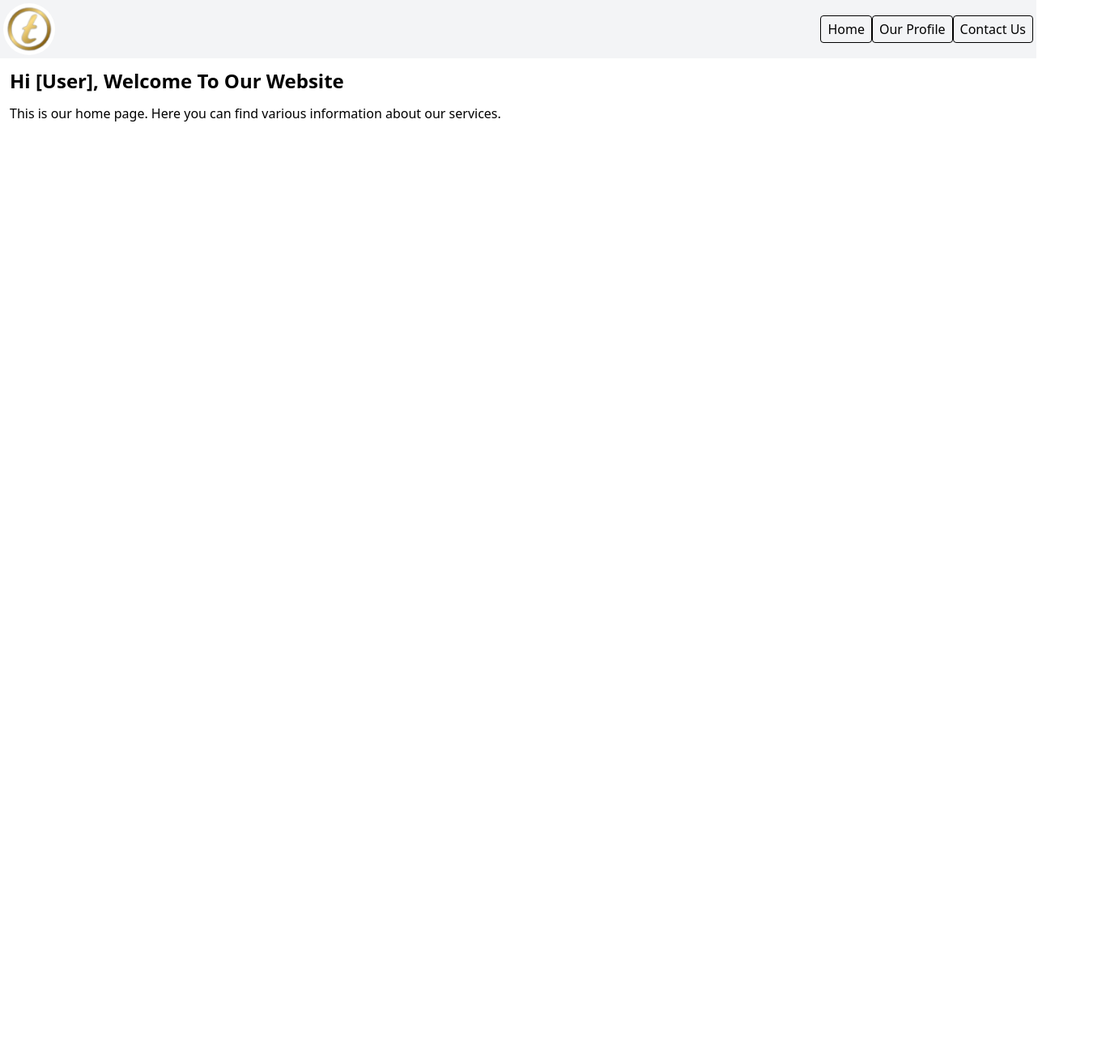
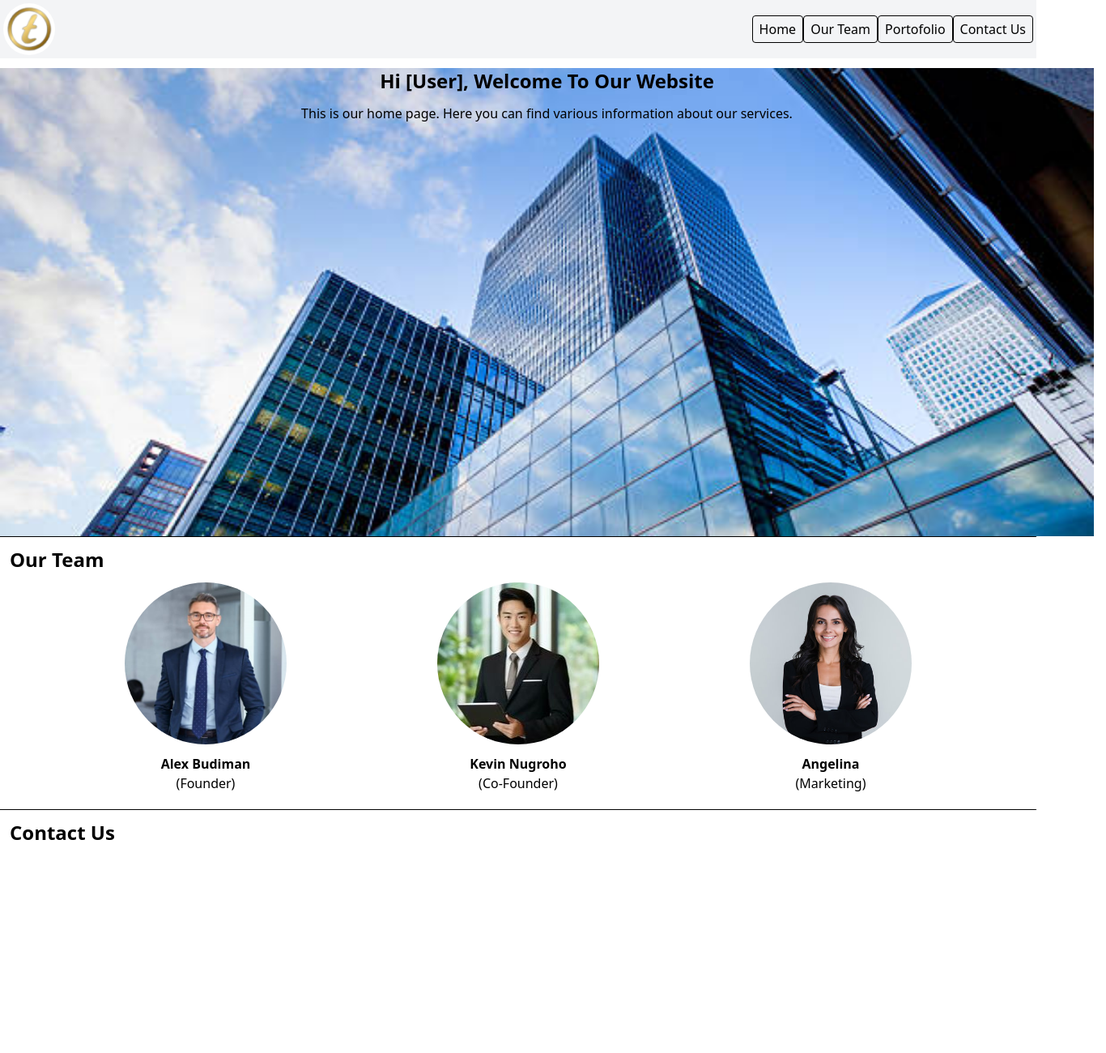
Before and after one commit to Revou-Coding-Camp/codingcamp-14-jul-25-Athaillahrafi, a plain HTML site: page index.html in a window 1280 px wide. Shown: the top 1300 px of the page at 81% size, 1366 px wide, since content can reach past the window. Before the commit the page ends 800 px from the top, so only its background shows below. Drawn offline with nearby package versions, Linux system fonts and the light colour scheme.

Commit message:
Our Team Page

```diff
--- a/index.html
+++ b/index.html
@@ -29,7 +29,8 @@
          <nav class="flex">
 
             <a class="border rounded-[4px] py-[4px] px-[8px] text-decoration none" href="#home-page">Home</a>
-            <a class="border rounded-[4px] py-[4px] px-[8px] text-decoration none" href="#profile-page">Our Profile</a>
+            <a class="border rounded-[4px] py-[4px] px-[8px] text-decoration none" href="#team-page">Our Team</a>
+            <a class="border rounded-[4px] py-[4px] px-[8px] text-decoration none" href="https://www.instagram.com/travelinkwisatasurabaya?igsh=cDVhNm5sYTBhaTF6"><button>Portofolio</button></a>
             <a class="border rounded-[4px] py-[4px] px-[8px] text-decoration none" href="#contact-page">Contact Us</a>
 
          </nav>
@@ -42,22 +43,48 @@
         <!-- Home Content -->
          <section id="home-page">
 
-            <h1 class="text-2xl font-bold my-[12px] mx-[12px]">Hi <span id="welcome-user">[User]</span>, Welcome To Our Website</h1>
-            <p class="my-[12px] mx-[12px]">This is our home page. Here you can find various information about our services.</p>
+            <div class="h-[578px] w-[1351px] bg-[url('images/building.jpg')] bg-cover bg-center">
+
+            <h1 class="text-2xl text-center font-bold my-[12px] mx-[12px]">Hi <span id="welcome-user">[User]</span>, Welcome To Our Website</h1>
+            <p class="my-[12px] mx-[12px] text-center">This is our home page. Here you can find various information about our services.</p>
+
+            </div>
 
          </section>
 
-         <!-- Profile Content -->
-         <section id="profile-page">
+         <hr/>
 
+         <!-- Team Content -->
+         <section id="team-page">
 
+            <h2 class="text-2xl font-bold my-[12px] mx-[12px]">Our Team</h2>
+
+            <!-- Foto Team -->
+             <div class="flex justify-evenly">
+
+                <div class=" h-50 w-50 bg-[url('images/founder.jpg')] mx-8 rounded-full bg-center bg-cover"></div>
+                <div class=" h-50 w-50 bg-[url('images/cofounder.jpg')] mx-8 rounded-full bg-center bg-cover"></div>
+                <div class=" h-50 w-50 bg-[url('images/marketing.png')] mx-8 rounded-full bg-center bg-center bg-cover"></div>
+
+             </div>
+
+             <div class="flex justify-evenly" style="text-align: center;">
+
+                <p class="w-50 mx-8 my-[12px] mb-[20px]"><b>Alex Budiman</b><br>(Founder)</p>
+                <p class="w-50 mx-8 my-[12px] mb-[20px]"><b>Kevin Nugroho</b><br>(Co-Founder)</p>
+                <p class="w-50 mx-8 my-[12px] mb-[20px]"><b>Angelina</b><br>(Marketing)</p>
+
+             </div>
 
          </section>
 
+         <hr/>
+
          <!-- Contact Content -->
          <section id="contact-page">
+            <h2 class="text-2xl font-bold my-[12px] mx-[12px]">Contact Us</h2>
 
-
+            <div class="h-[578px] w-[1366px]"></div>
 
          </section>
 
@@ -65,6 +92,10 @@
 
     <!-- Footer Content -->
     <footer>
+
+        <div class="h-20 w-[1351px] bg-gray-100">
+            <p class="text-right  me-[10px]">Copyright</p>
+        </div>
 
     </footer>
 
```
Also changed, not shown: images/building.jpg (added), images/cofounder.jpg (added), images/founder.jpg (added), images/logo.png (deleted), images/logo1.png (deleted), images/logo3.png (deleted), images/marketing.png (added).
